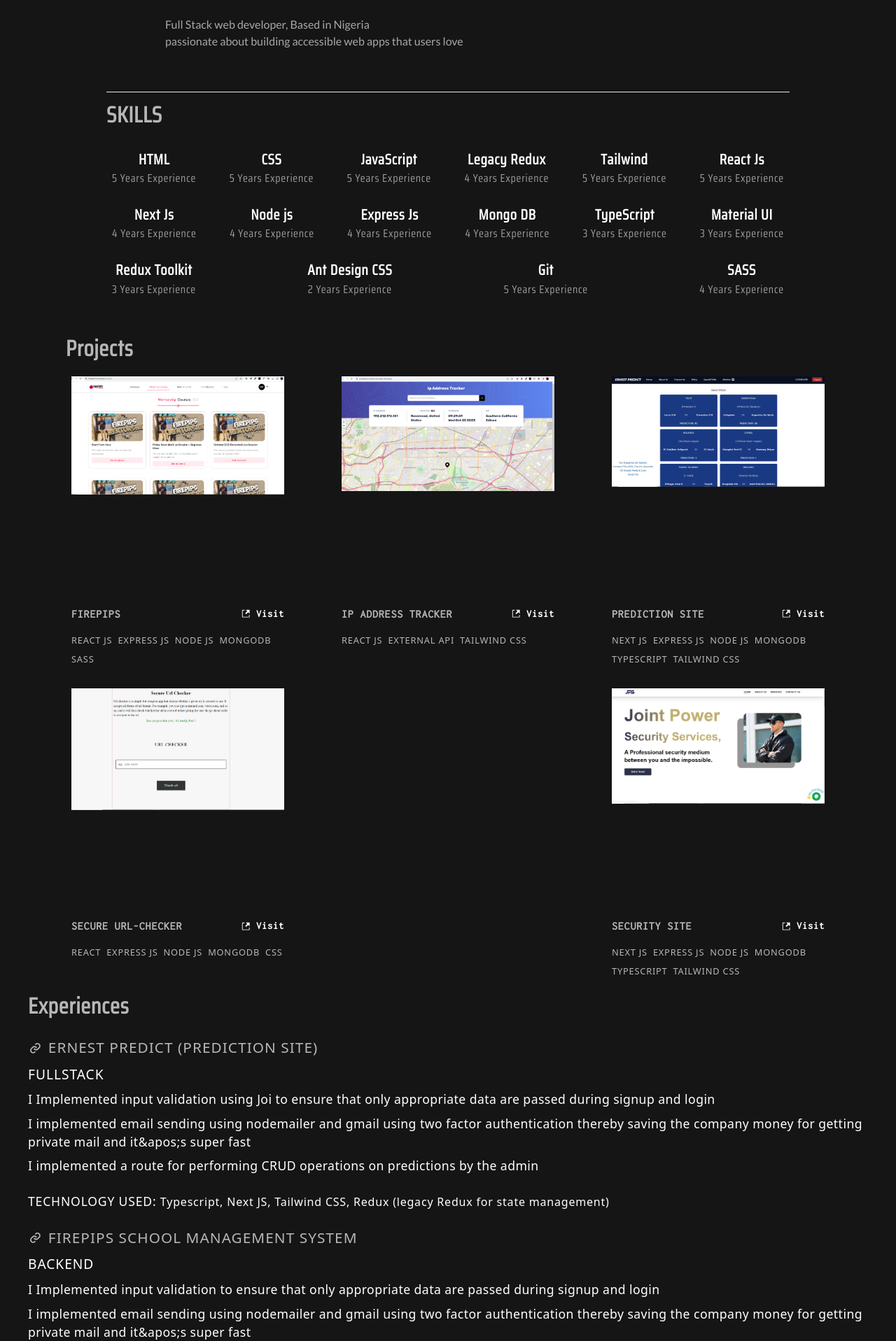
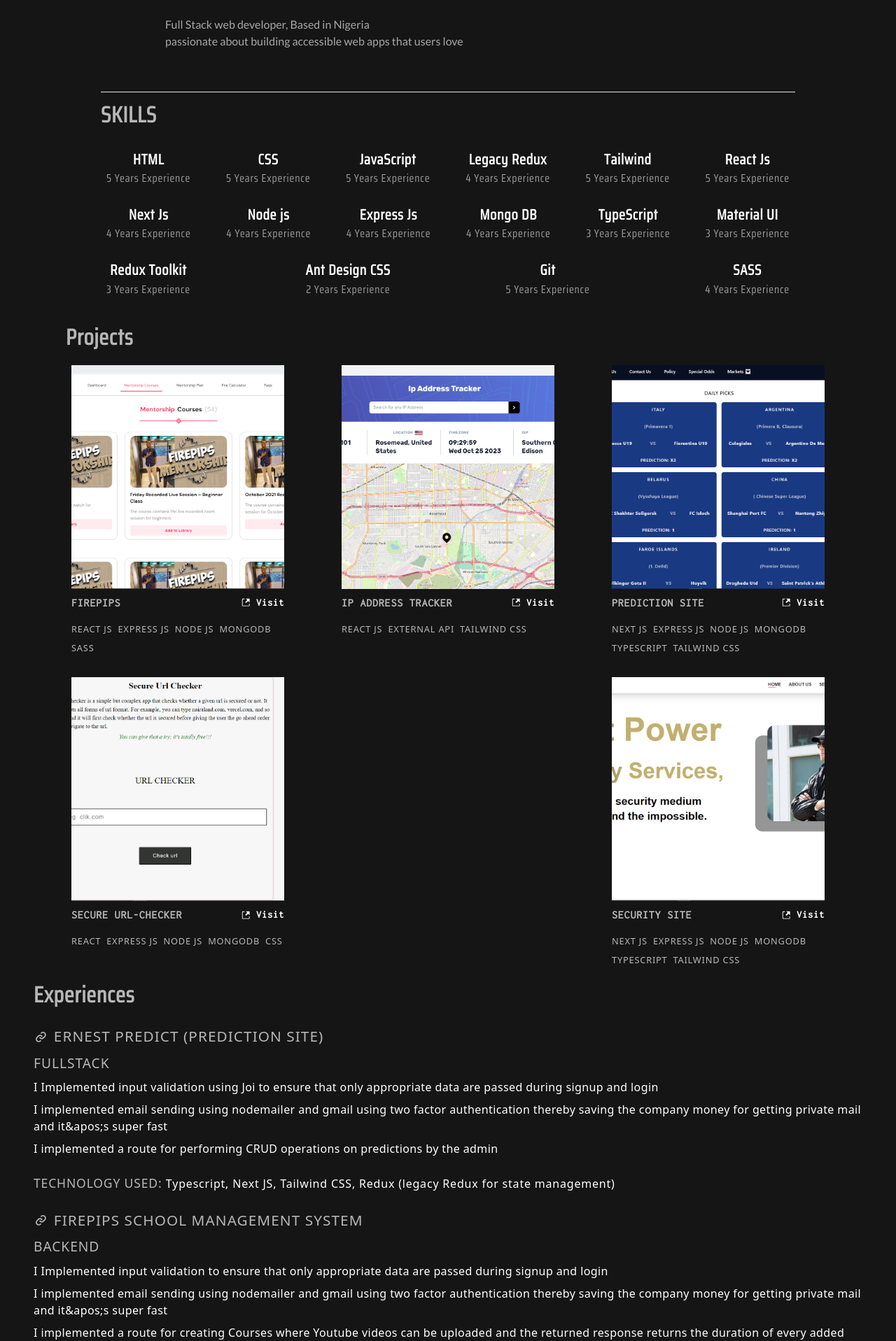
Before and after one commit to amazinng-blib/portfolio, a Next.js app: page / in a window 1280 px wide. Shown: the part 305-2222 px from the top of the page at 70% size. Built offline with nearby package versions, Linux system fonts and the light colour scheme.

Commit message:
fixed screen responsiveness

```diff
--- a/src/components/hero/ContactForm.tsx
+++ b/src/components/hero/ContactForm.tsx
@@ -64,7 +64,7 @@ const ContactForm = (props: Props) => {
     <m.div
       ref={ref}
       style={{
-        scale: scale,
+        // scale: scale,
         opacity: opacity,
       }}
       className="bg-[#242424] py-10"
--- a/src/components/hero/Experience.tsx
+++ b/src/components/hero/Experience.tsx
@@ -37,10 +37,10 @@ const Experience = (props: Props) => {
     <m.div
       ref={ref}
       style={{
-        scale: scale,
+        // scale: scale,
         opacity: opacity,
       }}
-      className={`  w-full max-w-[1300px] m-auto md:w-[1200px]  tracking-wider `}
+      className={`  w-full max-w-[1300px] m-auto md:w-[1200px]  tracking-wider px-2 `}
     >
       <h2
         className={` ${adam.variable} font-wdc2 text-[1rem] md:text-[2rem]  font-bold  text-[#b7b7b7]`}
@@ -55,16 +55,14 @@ const Experience = (props: Props) => {
               <div className="flex items-center gap-2 tracking-wider text-[1.2rem] md:text-[1.3rem] uppercase text-[#b7b7b7]">
                 <BiLink /> <span>{x?.company}</span>
               </div>
-              <p className="my-2 text-[#fff] tracking-wider text-[1.1rem] md:text-[1.2rem] uppercase">
+              <p className="my-2 text-[#b7b7b7] tracking-wider text-[1.1rem] md:text-[1.2rem] uppercase">
                 {x?.worked_as}
               </p>
 
               {x?.role?.map((item: RoleInterface, i: any) => {
                 return (
                   <ul key={i} className="my-2">
-                    <li
-                      className={` text-[#fff]    text-[1.1rem] tracking-wide`}
-                    >
+                    <li className={` text-[#fff]    text-[1rem] tracking-wide`}>
                       {item?.role}
                     </li>
                   </ul>
@@ -72,7 +70,7 @@ const Experience = (props: Props) => {
               })}
 
               <p className={`  font-wdc3  tracking-wider my-6`}>
-                <span className="font-medium uppercase text-[1.1rem]">
+                <span className="font-medium uppercase text-[1.1rem] text-[#b7b7b7]">
                   {' '}
                   Technology Used:{' '}
                 </span>{' '}
--- a/src/components/hero/HeroText.tsx
+++ b/src/components/hero/HeroText.tsx
@@ -28,7 +28,7 @@ const HeroText = (props: Props) => {
     <m.div
       ref={ref}
       style={{
-        scale: scrollYProgress,
+        // scale: scrollYProgress,
         opacity: scrollYProgress,
       }}
       className={`${font2.variable} font-wdc3 flex flex-col md:flex-row xl:flex-row 2xl:flex-row  md:justify-between xl:justify-between  w-full md:w-[65%] xl:w-[65%] 2xl:w-[65%] px-3 m-auto flex-wrap relative`}
--- a/src/components/hero/Projects.tsx
+++ b/src/components/hero/Projects.tsx
@@ -39,13 +39,10 @@ const Projects = (props: Props) => {
     <m.div
       ref={ref}
       style={{
-        scale: scale,
+        // scale: scale,
         opacity: opacity,
-        // transitionDuration: '1s',
-        // transitionTimingFunction: 'ease-in-out',
-        // transitionDelay: '0.25',
       }}
-      className="w-full max-w-[1100px]  md:w-[1100px] px-1 m-auto mt-[2rem] tracking-wider"
+      className="w-full max-w-[1100px]  md:w-[1300px] px-1 m-auto mt-[1rem] tracking-wider"
     >
       <div className="flex justify-between items-center">
         <header
@@ -73,7 +70,7 @@ const Projects = (props: Props) => {
                       // width={100}
                       // height={100}
                       // layout="responsive"
-                      className="object-cover w-full "
+                      className="object-cover w-full h-full "
                     />
                   </div>
                   <h4
--- a/src/components/hero/Skills.tsx
+++ b/src/components/hero/Skills.tsx
@@ -29,15 +29,13 @@ const Skills = (props: Props) => {
   }, []);
   return (
     <m.div
-      ref={ref}
-      style={{
-        scale: scale,
-        opacity: opacity,
-        // transitionDuration: '1s',
-        // transitionTimingFunction: 'linear',
-        // // transitionDelay: '0.25',
-      }}
-      className={` ${adam.variable} font-wdc2 w-full max-w-[1000px] m-auto md:w-[1000px]   mt-[2rem] px-3 tracking-wider `}
+      // ref={ref}
+      // style={{
+      //   scale: scale,
+      //   opacity: opacity,
+
+      // }}
+      className={` ${adam.variable} font-wdc2 w-full max-w-[1300px] m-auto md:w-[1000px]   mt-[2rem] px-1 tracking-wider `}
     >
       <hr />
       <h2
```
